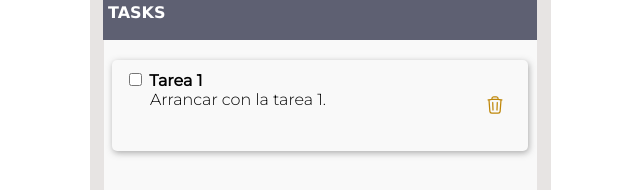
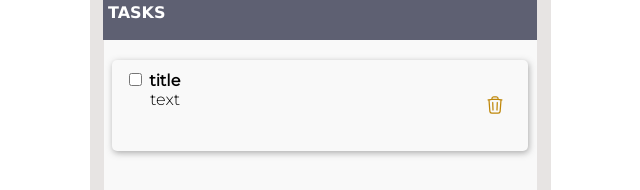
Before and after one commit to zeduard89/toDoList, a React (Create React App) app: page / in a window 1280 px wide. Shown: the part 130-320 px from the top of the page, without its empty margins (320-960 px from the left). Built offline with nearby package versions, Linux system fonts and the light colour scheme.

Commit message:
fix fomr handleOnclick

```diff
--- a/src/components/Form/Form.jsx
+++ b/src/components/Form/Form.jsx
@@ -5,13 +5,12 @@ import Cards from '../Cards/Cards';
 const Form = () => {
 
 const [input,setInput]= useState({
-    id: Date.now(),
     title:'',
     text:''
 
 });
 
-let [task,setTask]= useState([{id:'1', title:'Tarea 1', text: 'Arrancar con la tarea 1.'}])
+let [task,setTask]= useState([{id:1,title:'title',text:'text'}])
 
 const handleOnChange=(event)=>{
     setInput({
@@ -25,10 +24,15 @@ const handleSubmit = (e) => {
   e.preventDefault();
 }
 
+//Correcion del formato para que toma un id cada vez que llame
+
 const handleOnClick=()=>{
   setTask(
-    task= [...task,input]
-  )
+    task = [...task,{
+    id:Date(),
+    title:input.title,
+    text:input.text}
+    ])
 }
 
 
```
